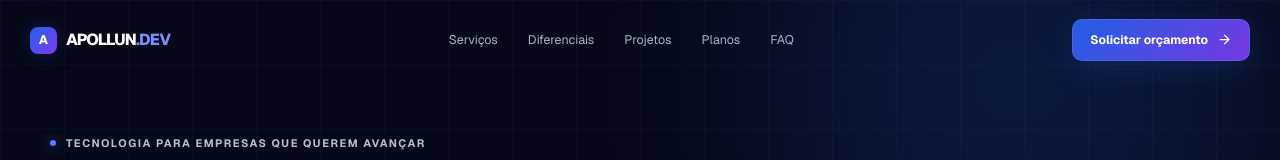
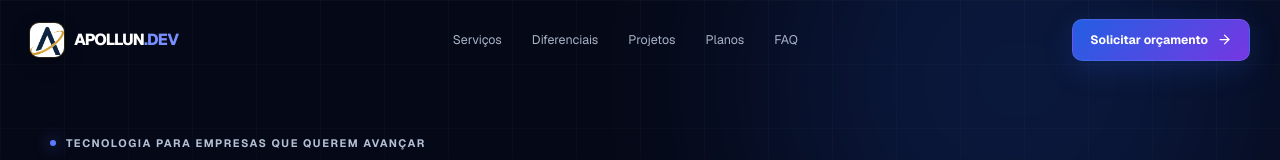
Before and after one commit to xRiickk/Apollun.Dev, a Next.js app: page / in a window 1280 px wide. Shown: the top 160 px of the page. Built offline with nearby package versions, Linux system fonts and the light colour scheme.

Commit message:
Add official Apollun brand icon

```diff
--- a/app/layout.tsx
+++ b/app/layout.tsx
@@ -16,6 +16,11 @@ export async function generateMetadata(): Promise<Metadata> {
     metadataBase: base,
     title: "Apollun.Dev — Transformando ideias em experiências digitais",
     description: "Desenvolvimento web, landing pages, UX/UI, SEO, sistemas e lojas virtuais com estratégia, performance e design premium.",
+    icons: {
+      icon: [{ url: "/apollun-icon.png", type: "image/png" }],
+      shortcut: "/apollun-icon.png",
+      apple: "/apollun-icon.png",
+    },
     openGraph: {
       title: "Apollun.Dev — Transformando ideias em experiências digitais",
       description: "Estratégia, design e tecnologia para criar negócios digitais mais fortes.",
--- a/app/page.tsx
+++ b/app/page.tsx
@@ -124,7 +124,7 @@ export default function Home() {
     <main>
       <header className={`navbar ${scrolled ? "scrolled" : ""}`}>
         <div className="navInner">
-          <a className="brand" href="#inicio" aria-label="Apollun.Dev — início"><span className="brandMark">A</span>APOLLUN<span>.DEV</span></a>
+          <a className="brand" href="#inicio" aria-label="Apollun.Dev — início"><img className="brandIcon" src="/apollun-icon.png" alt="" />APOLLUN<span>.DEV</span></a>
           <nav className="navLinks" aria-label="Navegação principal">{navItems.map(([label, href]) => <a href={href} key={href}>{label}</a>)}</nav>
           <a className="navCta" href="mailto:contato@apollun.dev?subject=Solicitar%20orçamento">Solicitar orçamento <ArrowRight size={15} /></a>
           <button className="menuButton" onClick={() => setMenuOpen(!menuOpen)} aria-label={menuOpen ? "Fechar menu" : "Abrir menu"} aria-expanded={menuOpen}>{menuOpen ? <X /> : <Menu />}</button>
@@ -210,7 +210,7 @@ export default function Home() {
         <Reveal className="container finalInner"><span className="eyebrow"><i />Seu próximo projeto começa aqui</span><h2>Vamos transformar sua ideia em uma experiência digital <span>extraordinária?</span></h2><p>Conte o que você quer construir. Nós cuidamos da estratégia, do design e da tecnologia.</p><a className="button ctaButton" href="mailto:contato@apollun.dev?subject=Solicitar%20orçamento">Solicitar orçamento <ArrowRight size={20} /></a></Reveal>
       </section>
 
-      <footer className="footer"><div className="container"><div className="footerTop"><div><a className="brand" href="#inicio"><span className="brandMark">A</span>APOLLUN<span>.DEV</span></a><p>Transformando ideias em experiências digitais.</p></div><div className="footerColumn"><strong>Mapa do site</strong>{navItems.slice(0, 4).map(([label, href]) => <a href={href} key={href}>{label}</a>)}</div><div className="footerColumn"><strong>Conecte-se</strong><a href="https://instagram.com/apollun.dev" target="_blank" rel="noreferrer">Instagram</a><a href="https://linkedin.com/company/apollun-dev" target="_blank" rel="noreferrer">LinkedIn</a><a href="mailto:contato@apollun.dev">E-mail</a><a href="mailto:contato@apollun.dev?subject=Contato%20via%20WhatsApp">WhatsApp</a></div><div className="footerColumn"><strong>Contato</strong><a href="mailto:contato@apollun.dev">contato@apollun.dev</a><span>Brasil · Atendimento digital</span></div></div><div className="footerBottom"><span>© {new Date().getFullYear()} Apollun.Dev</span><div><span>Política de Privacidade</span><span>Termos de Uso</span></div><span>Design & código com precisão.</span></div></div></footer>
+      <footer className="footer"><div className="container"><div className="footerTop"><div><a className="brand" href="#inicio"><img className="brandIcon" src="/apollun-icon.png" alt="" />APOLLUN<span>.DEV</span></a><p>Transformando ideias em experiências digitais.</p></div><div className="footerColumn"><strong>Mapa do site</strong>{navItems.slice(0, 4).map(([label, href]) => <a href={href} key={href}>{label}</a>)}</div><div className="footerColumn"><strong>Conecte-se</strong><a href="https://instagram.com/apollun.dev" target="_blank" rel="noreferrer">Instagram</a><a href="https://linkedin.com/company/apollun-dev" target="_blank" rel="noreferrer">LinkedIn</a><a href="mailto:contato@apollun.dev">E-mail</a><a href="mailto:contato@apollun.dev?subject=Contato%20via%20WhatsApp">WhatsApp</a></div><div className="footerColumn"><strong>Contato</strong><a href="mailto:contato@apollun.dev">contato@apollun.dev</a><span>Brasil · Atendimento digital</span></div></div><div className="footerBottom"><span>© {new Date().getFullYear()} Apollun.Dev</span><div><span>Política de Privacidade</span><span>Termos de Uso</span></div><span>Design & código com precisão.</span></div></div></footer>
     </main>
   );
 }
```
Also changed, not shown: app/globals.css, public/apollun-icon.png (added).
